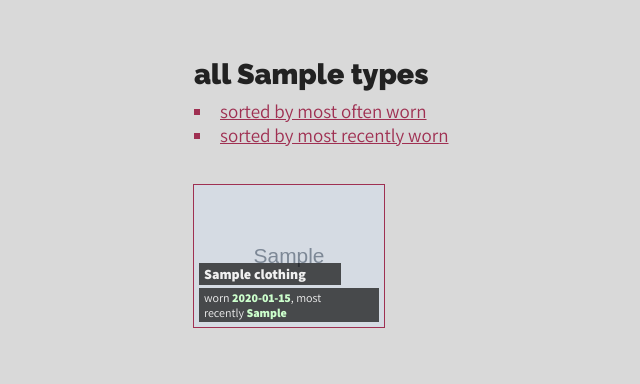
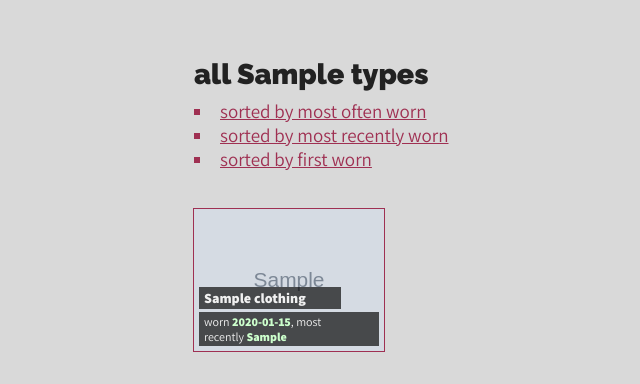
Before and after one commit to norm/hasworn, a Django app: template templates/wearers/wearer_type_index.html in a window 1280 px wide. Shown: the part 149-533 px from the top of the page, without its empty margins (36-676 px from the left). Run offline with Django 3.2, Linux system fonts and the light colour scheme; the template is opened without the code that fills it: most values are stand-ins (such as "Sample title", 1, 10 or a date in 2020); grey boxes marked "Sample" are stand-in pictures; style sheets or scripts are compiled from the project's sources; some libraries are stand-ins or nearby versions.

Commit message:
Sort the type index by first-worn (most recent)

```diff
--- a/hasworn/wearers/models.py
+++ b/hasworn/wearers/models.py
@@ -10,6 +10,7 @@ from .pages import (
     WearerYear,
     WearerTypeIndex,
     WearerMostRecentlyWorn,
+    WearerFirstWorn,
     WearerCSV,
     WearerAtom,
     WearerCalendar,
@@ -122,6 +123,7 @@ class Wearer(AbstractUser):
             WearerYear(wearer=self, year=year).create()
         WearerTypeIndex(wearer=self).create()
         WearerMostRecentlyWorn(wearer=self).create()
+        WearerFirstWorn(wearer=self).create()
         WearerCSV(wearer=self).create()
         WearerAtom(wearer=self).create()
         WearerCalendar(wearer=self).create()
--- a/templates/wearers/wearer_type_index.html
+++ b/templates/wearers/wearer_type_index.html
@@ -21,22 +21,33 @@
       <a href='/{{wearings.0.clothing.type}}s/most_recent'>sorted by most recently worn</a>
     {% endif %}
   </li>
+  <li>
+    {% if sort_by == 'first' %}
+      <em>sorted by first worn</em>
+    {% else %}
+      <a href='/{{wearings.0.clothing.type}}s/first_worn'>sorted by first worn</a>
+    {% endif %}
+  </li>
 </ul>
 
 <ol class='clothing large'>
-  {% for wearing in wearings %}
+  {% for worn in wearings %}
     <li>
-      <a href='{{wearing.clothing.static_site_url}}'>
-        {% thumbnail wearing.clothing.image "190x190" crop="center" as thumb %}
+      <a href='{{worn.clothing.static_site_url}}'>
+        {% thumbnail worn.clothing.image "190x190" crop="center" as thumb %}
           <img src='{{thumb.url}}' width=190 height=190 alt=''>
         {% empty %}
           <img src='//hasworn.m17s.net/placeholder/tshirt.100.jpg' width=190 height=190 alt=''>
         {% endthumbnail %}
-        <i>{{wearing.clothing.name}}</i>
+        <i>{{worn.clothing.name}}</i>
       </a>
       <i>
-        worn <em>{{wearing.times_worn}}</em>,
-        most recently <em>{{wearing.last_worn_days_ago}}</em>
+        worn <em>{{worn.times_worn}}</em>,
+        {% if sort_by == 'first' %}
+          first on<br> <em>{{worn.days_worn.last.day|date:"jS F, Y"}}</em>
+        {% else %}
+          most recently <em>{{worn.last_worn_days_ago}}</em>
+        {% endif %}
       </i>
     </li>
   {% endfor %}
```
Also changed, not shown: hasworn/wearers/pages.py (+18 -0 lines).
